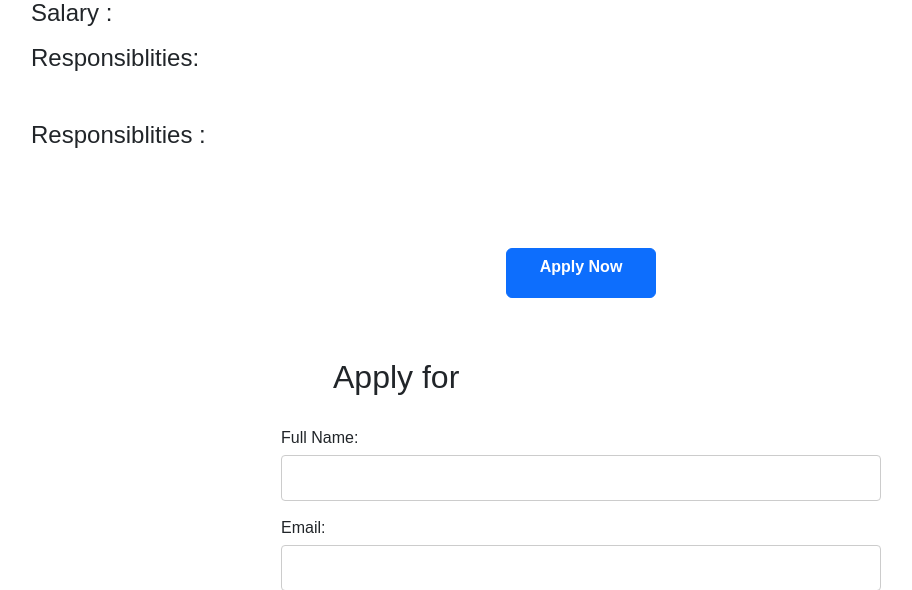
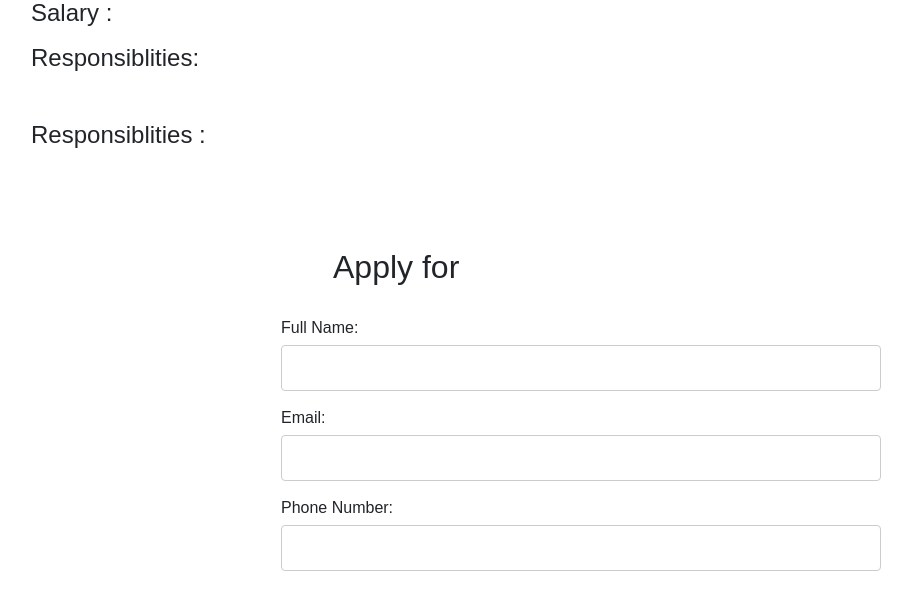
Before and after one commit to amankhan23/JobLeloBhai, a Flask app: template templates/job_desc.html in a window 1280 px wide; the page is wider, and only the part inside the window is pictured. Shown: the part 651-1241 px from the top of that part, without its empty margins (59-971 px from the left). Run offline with Flask 3, Linux system fonts and the light colour scheme; the template is opened without the code that fills it, so the values that code supplies are empty.

Commit message:
Apply Button adjust

```diff
--- a/templates/job_desc.html
+++ b/templates/job_desc.html
@@ -22,12 +22,7 @@
             <h4>Responsiblities :</h4><p><br> {{job['requirements']}}</p>
         </div>
     </div>
-    <div style="text-align: center;">
-        <div style="display: inline-block;">
-            <a href="/application" class="btn btn-primary" style="width: 150PX;margin: 30PX 0;height: 50px;"><b>Apply Now</b></a>
-        </div>
 
-    </div>
     </div>
 </body>
 {% include 'application_form.html'%}
```
Also changed, not shown: 1 other file.
